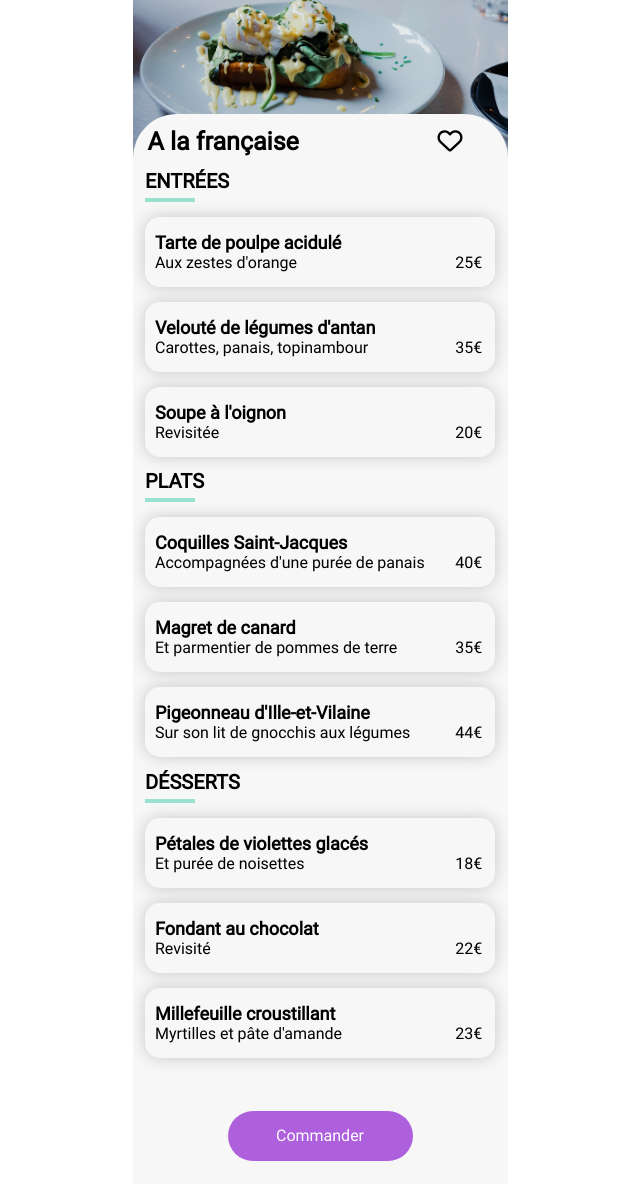
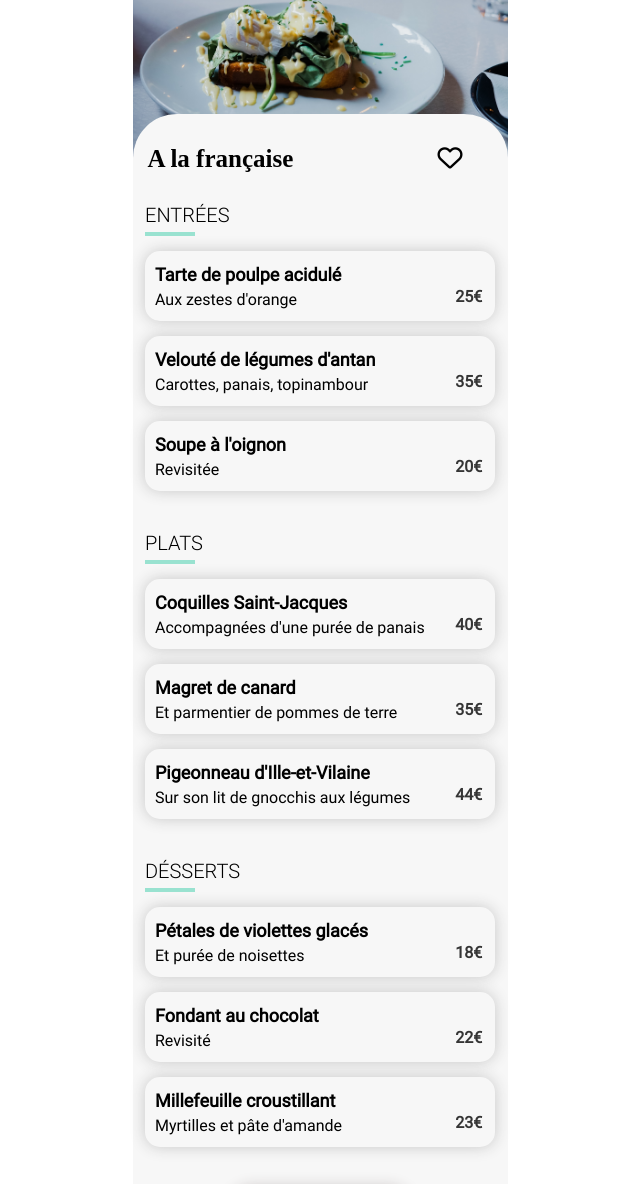
Before and after one commit to Abdel-Malik13/projet-ohmyfood, a website: page menu-a-la-francaise.html in a window 1280 px wide. Shown: the part 190-1374 px from the top of the page, without its empty margins (320-960 px from the left). Drawn offline with Linux system fonts and the light colour scheme; a web font is replaced by a local one.

Commit message:
Add police, change margin, change style of price and buy button

```diff
--- a/styles/styles.scss
+++ b/styles/styles.scss
@@ -7,6 +7,12 @@
 @font-face {
 	font-family: 'Roboto Bold';
 	src: url(../polices/Roboto-Bold.ttf);
+	font-weight: 700;
+}
+
+@font-face {
+	font-family: 'Roboto Light';
+	src: url(../polices/Roboto-Light.ttf);
 	font-weight: 700;
 }
 
@@ -61,7 +67,7 @@ $background-secondary: rgb(247, 247, 247);
 	position: relative;
 	margin: auto;
 	// background-color: rgb(46, 7, 153);
-	// background-color: $background-primary;
+	background-color: $background-primary;
 }
 
 .return-button {
@@ -326,7 +332,7 @@ $background-secondary: rgb(247, 247, 247);
 
 
 
-// Section menu
+
 .img-section {
 	width: 375px;
 	height: 300px;
@@ -343,10 +349,9 @@ $background-secondary: rgb(247, 247, 247);
 }
 
 
-
 .menu-section {
 	width: 375px;
-	height: 1100px;
+	height: auto;
 	display: flex;
 	align-content: space-evenly;
 	flex-wrap: wrap;
@@ -357,14 +362,12 @@ $background-secondary: rgb(247, 247, 247);
 	.title-menu {
 		width: 100%;
 		// height: 64px;
-		display: flex;
-		justify-content: space-between;
-		margin-left: 15px;
-		margin-right: 45px;
-		align-items: center;
+		@include flexCenter(space-between, center);
+		margin: 30px 45px 0 15px;
 
 		.title {
 			font-size: 2.5em;
+			font-family: 'Shrikhand Regular';
 		}
 
 		.title-heart {
@@ -377,18 +380,17 @@ $background-secondary: rgb(247, 247, 247);
 	width: 350px;
 	height: auto;
 	display: flex;
-	// justify-content: center;
 	align-items: center;
 	flex-wrap: wrap;
 	gap: 15px;
-	margin: auto;
+	margin: 30px auto 10px;
 	// background-color: #280c8b;
 
 	h2 {
 		width: 50px;
-		// align-self: flex-start;
 		padding-bottom: 5px;
 		border-bottom: 4px solid $color-tertiary;
+		font-family: 'Roboto Light';
 		text-transform: uppercase;
 		font-size: 2em;
 	}
@@ -398,8 +400,8 @@ $background-secondary: rgb(247, 247, 247);
 		height: 70px;
 		display: flex;
 		box-shadow: 0px 0px 15px #c7c7c7;
+		border-radius: 15px;
 		cursor: pointer;
-		border-radius: 15px;
 		// background-color: #734cff;
 
 		.item-text {
@@ -414,6 +416,7 @@ $background-secondary: rgb(247, 247, 247);
 
 			h3 {
 				width: 100%;
+				margin-bottom: 5px;
 				font-size: 1.8em;
 			}
 
@@ -430,14 +433,17 @@ $background-secondary: rgb(247, 247, 247);
 			align-items: flex-end;
 			padding-bottom: 15px;
 			font-size: 1.6em;
+			font-weight: bold;
+			color: $color-fourthy;
 			// background-color: rgb(32, 9, 161);
 		}
 
 		.item-select {
 			width: 20%;
 			height: 70px;
-			@include flexCenter(center, center);
 			display: none;
+			justify-content: center;
+			align-items: center;
 			border-radius: 0 15px 15px 0;
 			font-size: 2em;
 			color: #fff;
@@ -454,8 +460,9 @@ $background-secondary: rgb(247, 247, 247);
 	}
 }
 
+
 .buy-link {
-	margin: 40px auto;
+	margin: 30px auto 40px;
 	text-decoration: none;
 }
 
@@ -467,5 +474,6 @@ $background-secondary: rgb(247, 247, 247);
 	text-align: center;
 	line-height: 50px;
 	color: #fff;
-	background-color: #ae5fdb;
+	box-shadow: 0 0 15px rgb(200 195 195);
+	background: linear-gradient($color-primary, $color-secondary);
 }
```
Also changed, not shown: index.html (+6 -6 lines), styles/styles.css, 1 other file.
